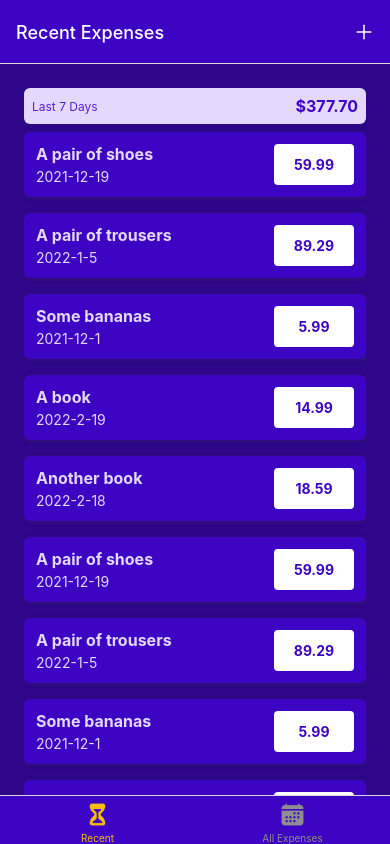
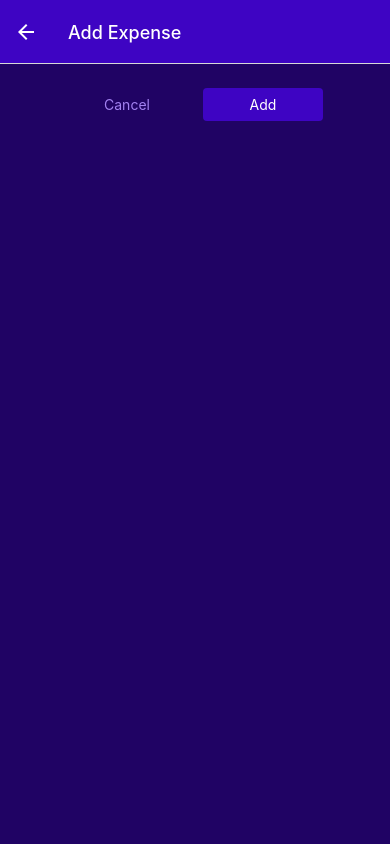
Before and after one commit to AStoychev/react-native-expense-tracker, a React Native app: screen /ManageExpense in a window 390 px wide. Built offline with nearby package versions, Linux system fonts and the light colour scheme.

Commit message:
Create add, updata and delete button for expense functionality field

```diff
--- a/App.js
+++ b/App.js
@@ -15,15 +15,23 @@
 
 function ExpensesOverview() {
   return (
-    <BottomTabs.Navigator screenOptions={{
+    <BottomTabs.Navigator
+      screenOptions={({ navigation }) => ({
         headerStyle: { backgroundColor: GlobalStyles.colors.primary500 },
         headerTintColor: 'white',
         tabBarStyle: { backgroundColor: GlobalStyles.colors.primary500 },
         tabBarActiveTintColor: GlobalStyles.colors.accent500,
         headerRight: ({ tintColor }) => (
-        <IconButton icon="add" size={24} color={tintColor} onPress={() => {}} />
+          <IconButton
+          icon="+"
+            // icon="add"
+            size={24}
+            color={tintColor}
+            onPress={() => {
+              navigation.navigate('ManageExpense');
+            }} />
         ),
-    }}>
+      })}>
       <BottomTabs.Screen
         name="RecentExpenses"
         component={RecentExpenses}
@@ -57,13 +65,24 @@
     <>
       <StatusBar style="auto" />
       <NavigationContainer>
-        <Stack.Navigator>
+        <Stack.Navigator
+          screenOptions={{
+            headerStyle: { backgroundColor: GlobalStyles.colors.primary500 },
+            headerTintColor: 'white'
+          }}
+        >
           <Stack.Screen
             name="ExpensesOverview"
             component={ExpensesOverview}
             options={{ headerShown: false }}
           />
-          <Stack.Screen name="ManageExprense" component={ManageExpense} />
+          <Stack.Screen
+            name="ManageExpense"
+            component={ManageExpense}
+            options={{
+              presentation: 'modal'
+            }}
+          />
         </Stack.Navigator>
       </NavigationContainer>
     </>
--- a/components/ExpensesOutput/ExpenseItem.js
+++ b/components/ExpensesOutput/ExpenseItem.js
@@ -1,12 +1,19 @@
 import { Pressable, View, Text, StyleSheet } from "react-native";
+import { useNavigation } from "@react-navigation/native";
 
 import { getFormattedDate } from "../../util/date";
 
 import { GlobalStyles } from "../../constants/styles";
 
-function expensePressHandler() { };
+function ExpenseItem({id, description, amount, date }) {
+    const navigation = useNavigation();
 
-function ExpenseItem({ description, amount, date }) {
+    function expensePressHandler() {
+        navigation.navigate('ManageExpense', {
+            expenseId: id
+        });
+    };
+
     return (
         <Pressable
             onPress={expensePressHandler}
--- /dev/null
+++ b/components/UI/Button.js
@@ -0,0 +1,45 @@
+import { Pressable, View, Text, StyleSheet } from "react-native";
+
+import { GlobalStyles } from "../../constants/styles";
+
+function Button({ children, onPress, mode, style }) {
+    return (
+        <View style={style}>
+            <Pressable
+            onPress={onPress}
+            style={({pressed}) => pressed && styles.pressed}
+            >
+                <View style={[styles.button, mode === 'flat' && styles.flat]}>
+                    <Text style={[styles.buttonText, mode === 'flat' && styles.flatText]}>
+                        {children}
+                    </Text>
+                </View>
+            </Pressable>
+        </View>
+    )
+}
+
+export default Button;
+
+const styles = StyleSheet.create({
+    button: {
+        borderRadius: 4,
+        padding: 8,
+        backgroundColor: GlobalStyles.colors.primary500,
+    },
+    flat: {
+        backgroundColor: 'transparent'
+    },
+    buttonText: {
+        color: 'white',
+        textAlign: 'center'
+    },
+    flatText: {
+        color: GlobalStyles.colors.primary200
+    },
+    pressed: {
+        opacity: 0.75,
+        backgroundColor: GlobalStyles.colors.primary100,
+        borderRadius: 4
+    }
+});
--- a/components/UI/IconButton.js
+++ b/components/UI/IconButton.js
@@ -1,11 +1,12 @@
-import { Pressable, View, StyleSheet } from "react-native";
+import { Pressable, View, Text, StyleSheet } from "react-native";
 import { Ionicons } from '@expo/vector-icons';
 
 function IconButton({ icon, size, color, onPress }) {
     return (
         <Pressable onPress={onPress} style={({ pressed }) => pressed && styles.pressed}>
             <View style={styles.buttonContainer}>
-                <Ionicons name='add' size={24} color={color} />
+                <Text style={{fontSize: size, color:`${color}`}}>{icon}</Text>
+                {/* <Ionicons name={icon} size={24} color={color} /> */}
             </View>
         </Pressable>
     )
--- a/package.json
+++ b/package.json
@@ -16,6 +16,7 @@
     "expo-status-bar": "~1.11.1",
     "react": "18.2.0",
     "react-native": "0.73.6",
+    "react-native-ionicons": "^4.6.5",
     "react-native-safe-area-context": "4.8.2",
     "react-native-screens": "~3.29.0"
   },
--- a/screens/ManageExpense.js
+++ b/screens/ManageExpense.js
@@ -1,7 +1,76 @@
-import { Text } from "react-native";
+import { useLayoutEffect } from "react";
 
-function ManageExpense() {
-    return <Text>ManageExpense Screen</Text>;
+import { View, StyleSheet } from "react-native";
+
+import IconButton from "../components/UI/IconButton";
+import Button from "../components/UI/Button";
+
+import { GlobalStyles } from "../constants/styles";
+
+function ManageExpense({ route, navigation }) {
+    const editedExpenseId = route.params?.expenseId;
+    const isEditing = !!editedExpenseId;
+
+    useLayoutEffect(() => {
+        navigation.setOptions({
+            title: isEditing ? 'Edit Expense' : 'Add Expense'
+        });
+    }, [navigation, isEditing]);
+
+    function deleteExpenseHandler() { };
+
+    function cancelHandler() { };
+
+    function confirmHandler() { };
+
+    return (
+        <View style={styles.container}>
+            <View style={styles.buttons}>
+                <Button style={styles.button} mode="flat" onPress={cancelHandler}>
+                    Cancel
+                </Button>
+                <Button style={styles.button} onPress={confirmHandler}>
+                    {isEditing ? 'Update' : 'Add'}
+                </Button>
+            </View>
+            {isEditing && (
+                <View style={styles.deleteContainer}>
+                    <IconButton
+                        icon="Delete"
+                        // icon="trash"
+                        color={GlobalStyles.colors.error500}
+                        size={24}
+                        // size={36}
+                        onPress={deleteExpenseHandler}
+                    />
+                </View>
+            )}
+        </View>
+    )
 }
 
 export default ManageExpense;
+
+const styles = StyleSheet.create({
+    container: {
+        flex: 1,
+        padding: 24,
+        backgroundColor: GlobalStyles.colors.primary800
+    },
+    buttons: {
+        flexDirection: 'row',
+        justifyContent: 'center',
+        alignItems: 'center'
+    },
+    button: {
+        minWidth: 120,
+        marginHorizontal: 8
+    },
+    deleteContainer: {
+        marginTop: 16,
+        paddingTop: 8,
+        borderTopWidth: 2,
+        borderTopColor: GlobalStyles.colors.primary200,
+        alignItems: 'center'
+    }
+});
```
Also changed, not shown: 1 other file (tests, documents, lock files or other folders). Lines whose indentation alone changed are shown as unchanged.
